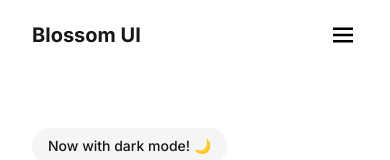
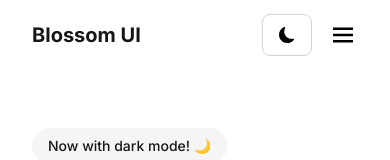
Before and after one commit to juanigarciadev/BlossomUI, a React (Vite) app: page / in a window 390 px wide. Shown: the top 160 px of the page. Built offline with nearby package versions, Linux system fonts and the light colour scheme.

Commit message:
Add: Dark mode toggler in mobile devices

```diff
--- a/src/components/Navbar/Navbar.jsx
+++ b/src/components/Navbar/Navbar.jsx
@@ -34,7 +34,10 @@ const Navbar = () => {
                         <button onClick={handleChangeTheme} className='flex justify-center items-center border border-neutral-300 bg-transparent w-fit h-fit gap-2 px-4 py-3 rounded-lg cursor-pointer font-medium select-none hover:bg-neutral-200 hover:bg-opacity-40 hover:backdrop-blur-md dark:text-white'>{theme === "" ? (<BsFillMoonFill />) : (<BsFillSunFill />)}</button>
                     </ul>
                 </section>
-                <BiMenu className='text-3xl hidden cursor-pointer lg:block dark:text-white' />
+                <div className='flex justify-center items-center gap-4 lg:flex 2xl:hidden'>
+                    <button onClick={handleChangeTheme} className='flex justify-center items-center border border-neutral-300 bg-transparent w-fit h-fit gap-2 px-4 py-3 rounded-lg cursor-pointer font-medium select-none hover:bg-neutral-200 hover:bg-opacity-40 hover:backdrop-blur-md dark:text-white'>{theme === "" ? (<BsFillMoonFill />) : (<BsFillSunFill />)}</button>
+                    <BiMenu className='text-3xl hidden cursor-pointer lg:block dark:text-white' />
+                </div>
             </header>
             <Outlet />
         </>
```
